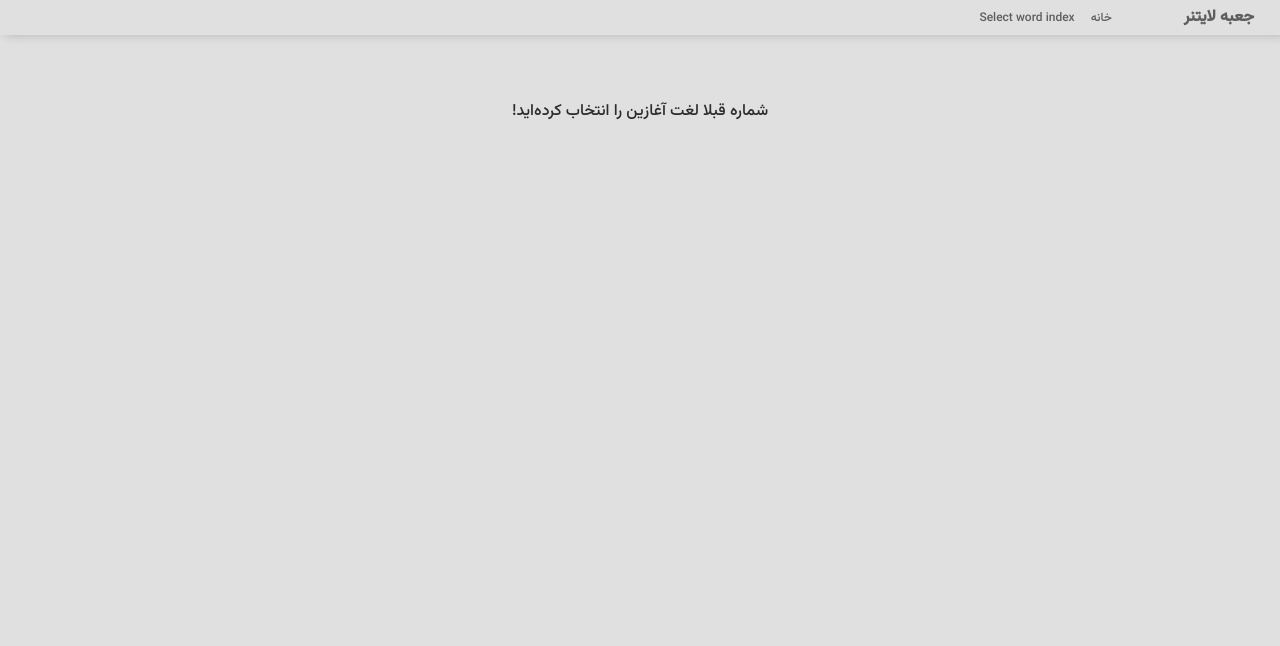
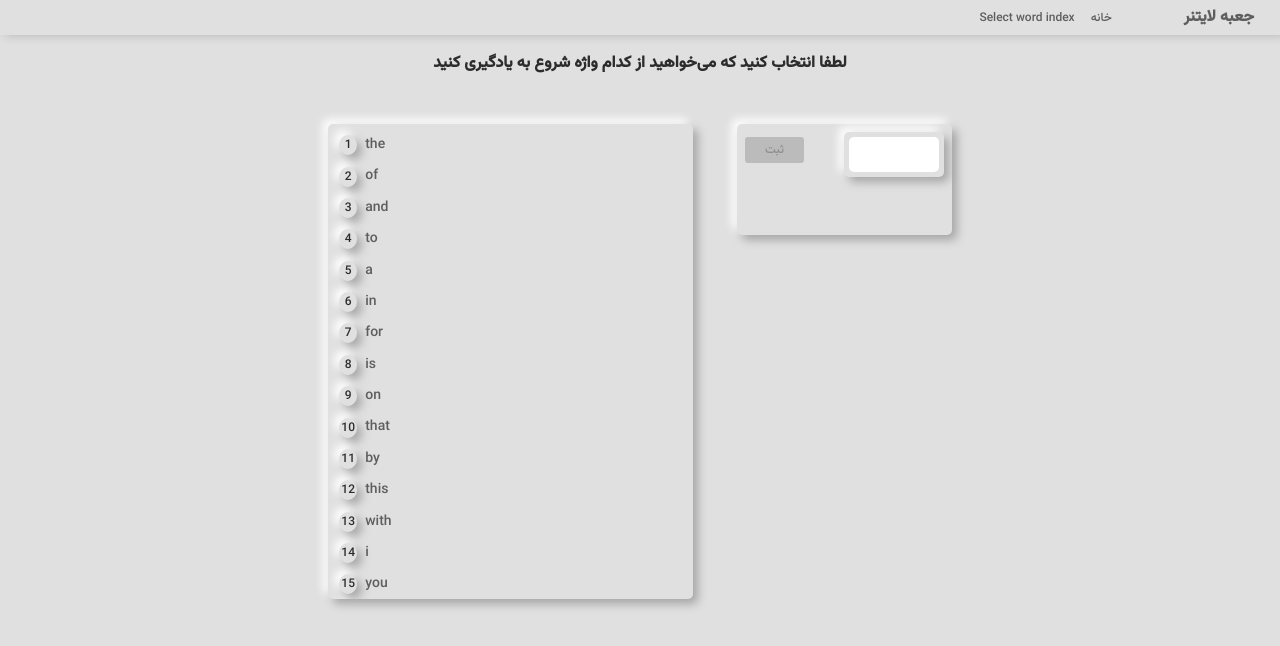
Before and after one commit to siamak-irani/leitner-system-with-react, a React (Create React App) app: page /select-words in a window 1280 px wide. Shown: the top 646 px of the page. Built offline with nearby package versions, Linux system fonts and the light colour scheme; data requests are answered from the project's data file.

Commit message:
feat: Adding som e programic navigation and fixing some bugs

```diff
--- /dev/null
+++ b/src/components/select-words-page/SelectWordTitle.module.css
@@ -0,0 +1,5 @@
+.SelectWordTitle{
+    font-size: 16px;
+    padding:1rem;
+    text-align: center;
+}
--- /dev/null
+++ b/src/components/select-words-page/SelectWordTitle.tsx
@@ -0,0 +1,13 @@
+import React from "react";
+
+import classes from "./SelectWordTitle.module.css";
+
+const SelectWordTitle = () => {
+  return (
+    <h1 className={`${classes["SelectWordTitle"]}`}>
+      لطفا انتخاب کنید که می‌خواهید از کدام واژه شروع به یادگیری کنید
+    </h1>
+  );
+};
+
+export default SelectWordTitle;
--- a/src/components/select-words-page/WordsList.tsx
+++ b/src/components/select-words-page/WordsList.tsx
@@ -14,11 +14,15 @@ const WordsList = () => {
   const navigate = useNavigate();
   const queryClient = useQueryClient();
 
+  console.log(queryClient.getQueryData<Progress>(["progress"])?.selected_word_index )
+
   if (
     queryClient.getQueryData<Progress>(["progress"])?.selected_word_index !== -1
   )
     return (
-        <p className={`${classes["word-selected-before"]}`}>شماره قبلا لغت آغازین را انتخاب کرده‌اید!</p>
+      <p className={`${classes["word-selected-before"]}`}>
+        شماره قبلا لغت آغازین را انتخاب کرده‌اید!
+      </p>
     );
 
   const formSubmitHandler = (
--- a/src/pages/HomePage.tsx
+++ b/src/pages/HomePage.tsx
@@ -1,8 +1,17 @@
-import React from "react";
+import React, { useEffect } from "react";
 import LeitnerBox from "../components/home-page/LeitnerBox";
-
+import { useQueryClient } from "react-query";
+import { Progress } from "../lib/type";
+import { useNavigate } from "react-router-dom";
 
 const HomePage = () => {
+  const queryClient = useQueryClient();
+  const navigate = useNavigate();
+  const progressQuery = queryClient.getQueryData<Progress>(["progress"]);
+
+  useEffect(() => {
+    if (progressQuery?.selected_word_index === -1) navigate("select-words");
+  }, [progressQuery]);
   return (
     <div className="home-page">
       <LeitnerBox />
--- a/src/pages/RootElement.tsx
+++ b/src/pages/RootElement.tsx
@@ -1,27 +1,17 @@
-import React from "react";
-import { Outlet, useNavigate } from "react-router-dom";
+import React, { useEffect } from "react";
+import { Outlet } from "react-router-dom";
 import MainHeader from "../components/main-header/MainHeader";
-import { useQuery } from "react-query";
-import { fetchProgressData } from "../utils/fetch-data-functions";
+import { useNavigate } from "react-router-dom";
+import { useProgressQuery } from "../hooks/use-progress-qurey";
+import ErrorElement from "../components/ErrorElement";
 import RouterLoading from "../components/RouterLoading";
-import ErrorElement from "../components/ErrorElement";
-import { AxiosError } from "axios";
 
 const RootElement = () => {
-  const navigate = useNavigate()
-  const progressQuery = useQuery({
-    queryKey: ["progress"],
-    queryFn: fetchProgressData,
-  });
+  const progressQuery = useProgressQuery();
 
   if (progressQuery.isLoading) return <RouterLoading />;
   if (progressQuery.isError)
     return <ErrorElement error={progressQuery.error} />;
-
-  const progressData = progressQuery.data
-
-  // if (progressData.selected_word_index === -1)
-
 
   return (
     <div>
--- a/src/pages/SelectWordsPage.tsx
+++ b/src/pages/SelectWordsPage.tsx
@@ -6,12 +6,12 @@ import { PaginatedWordsData } from "../lib/type";
 import ErrorElement from "../components/ErrorElement";
 import RouterLoading from "../components/RouterLoading";
 import { useInfiniteWordsList } from "../hooks/use-infinte-words-data";
+import SelectWordTitle from "../components/select-words-page/SelectWordTitle";
 
 const SelectWordsPage = () => {
-
-
   return (
     <>
+      <SelectWordTitle />
       <WordsList />
     </>
   );
--- a/src/utils/fetch-data-functions.ts
+++ b/src/utils/fetch-data-functions.ts
@@ -1,11 +1,6 @@
 import axios from "../api/axios";
 import { PaginatedWordsData } from "../lib/type";
 import { delay } from "./delay";
-
-export const fetchProgressData = async () => {
-  const res = await axios.get("progress");
-  return res.data;
-};
 
 export const fetchPaginatedWordsData = async (page: number) => {
   const limit = 20;
```
Also changed, not shown: data/db.json.
